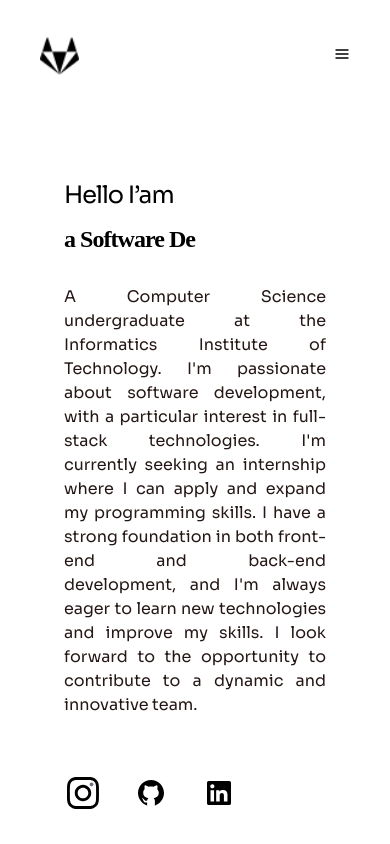
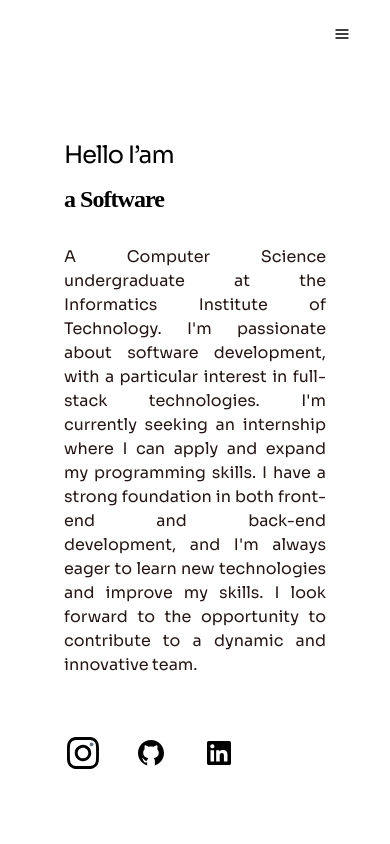
Before and after one commit to salmanfaraj06/portfoilo, a React (Vite) app: page / in a window 390 px wide. Shown: the top 844 px of the page. Built offline with nearby package versions, Linux system fonts and the light colour scheme; a web font is replaced by a local one.

Commit message:
Update aboutme.jsx and header.jsx

```diff
--- a/src/components/aboutme.jsx
+++ b/src/components/aboutme.jsx
@@ -6,7 +6,7 @@ import { useState, useEffect } from "react";
 function AboutMe() {
   const texts = [
     "Salman Faraj      ",
-    "a Software Developer  ",
+    "a Software Engineer  ",
     "a React Developer ",
   ];
   const [typedText, setTypedText] = useState("");
@@ -15,7 +15,8 @@ const [textIndex, setTextIndex] = useState(0);
   const [isDeleting, setIsDeleting] = useState(false);
 
   useEffect(() => {
-  const timerId = setInterval(() => {
+    const timerId = setInterval(
+      () => {
         if (!isDeleting && charIndex < texts[textIndex].length) {
           setTypedText((typedText) => typedText + texts[textIndex][charIndex]);
           setCharIndex((charIndex) => charIndex + 1);
@@ -27,7 +28,9 @@ useEffect(() => {
           setIsDeleting(false);
           setTextIndex((textIndex) => (textIndex + 1) % texts.length);
         }
-  }, isDeleting ? 100 : 100);
+      },
+      isDeleting ? 100 : 100
+    );
 
     return () => {
       clearInterval(timerId);
--- a/src/components/header.jsx
+++ b/src/components/header.jsx
@@ -37,7 +37,7 @@ function Header() {
               className="capitalize text-black-900 text-xl  w-auto font-bold "
             >
               <Img
-                className="h-10 w-[39px]"
+                className="h-10 w-[39px] sm:hidden"
                 src="images/favicon.png"
                 alt="logo"
               />
@@ -123,7 +123,7 @@ function Header() {
       </div>
 
       {isOpen && (
-        <div className="block lg:hidden text-right mt-4 mr-5 space-y-5 w-full">
+        <div className="block lg:hidden text-right mt-4 mr-5 space-y-5 w-full sm:mb-3">
           <a
             href="#skills"
             className="block py-1 capitalize text-black-900 text-xl hover:underline mr-[50px]"
```
Lines whose indentation alone changed are shown as unchanged.
